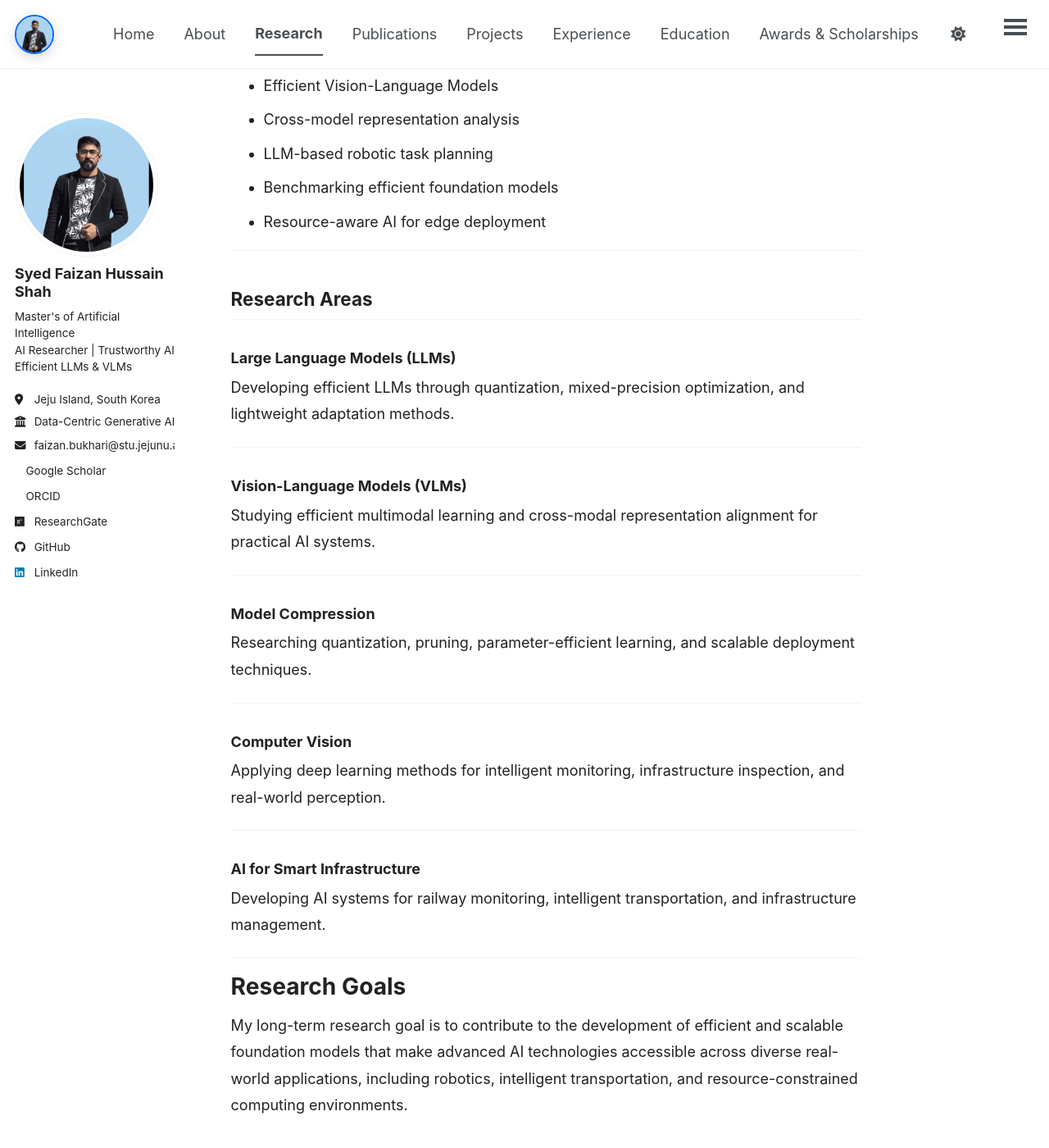
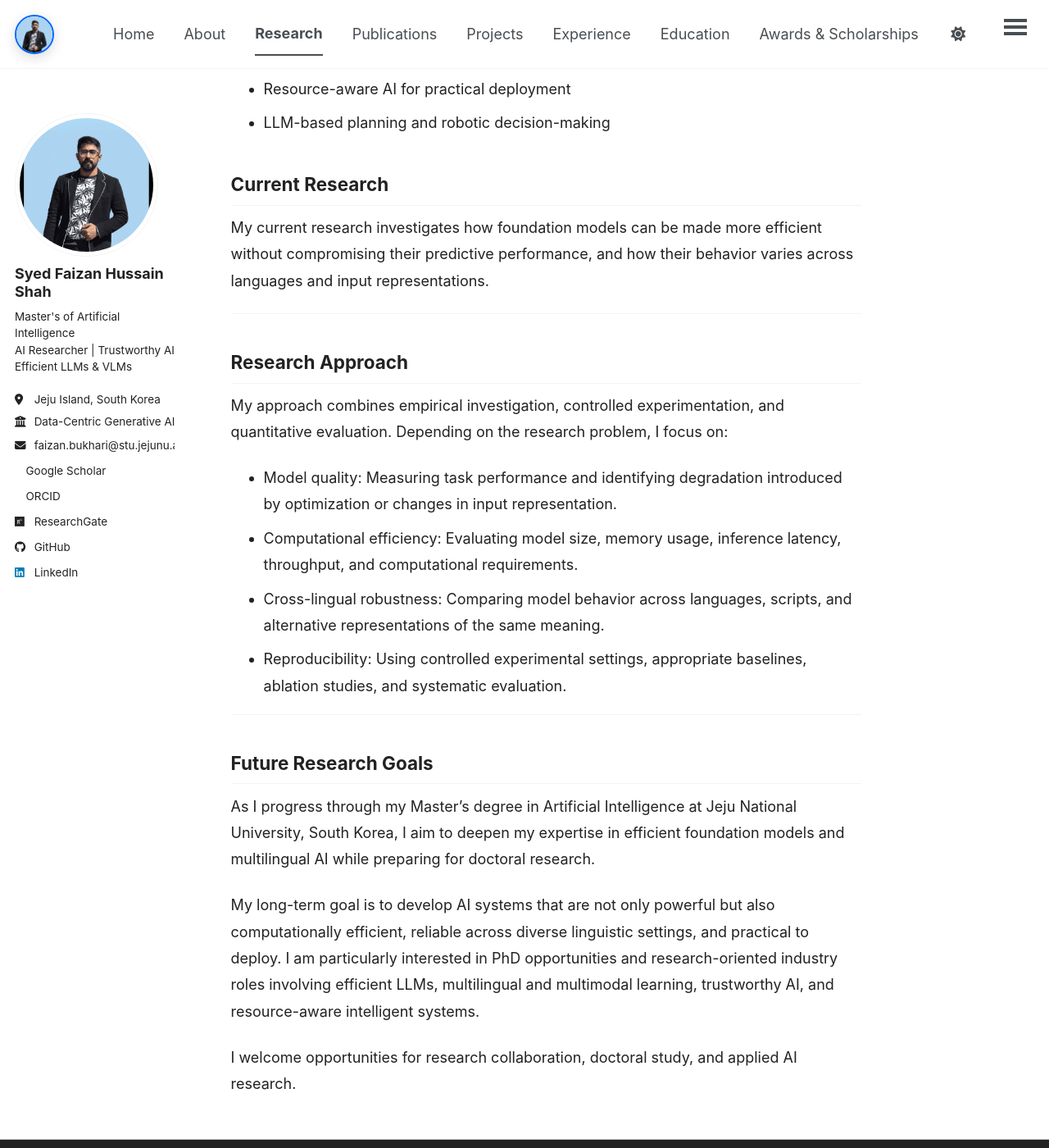
Before and after one commit to Fazi743/Fazi743.github.io, a Jekyll site: the page built from _pages/research.md, in a window 1280 px wide and 1400 px high, scrolled down 1629 px. Shown: the whole window at 82% size. Built offline with Jekyll 4.4.1, drawn with Linux system fonts in a browser that asks for light colours; a style sheet for code colours, icons or effects is not loaded; some of the changed text lies outside the part shown.

Commit message:
Revise research vision and interests for clarity
Updated research focus to emphasize multilingual and reliable AI systems, model optimization, and practical usability of foundation models. Revised research interests and approach to include empirical evaluation and cross-lingual robustness.

```diff
--- a/_pages/research.md
+++ b/_pages/research.md
@@ -6,7 +6,9 @@
 
 ## Research Vision
 
-My research focuses on developing efficient, scalable, and practical Artificial Intelligence systems that enable state-of-the-art foundation models to operate effectively in real-world and resource-constrained environments. I am particularly interested in bridging the gap between cutting-edge AI research and deployable intelligent systems through model optimization, parameter-efficient learning, and multimodal reasoning.
+My research focuses on developing efficient, multilingual, and reliable Artificial Intelligence systems, with an emphasis on improving the performance, computational efficiency, and practical usability of foundation models. I am particularly interested in understanding how model optimization, lightweight adaptation, and language representation affect the behavior of Large Language Models (LLMs) and Vision-Language Models (VLMs).
+
+Through empirical evaluation and experimental research, I aim to bridge the gap between advances in foundation models and their deployment under real-world computational constraints. My broader interests include multilingual AI, trustworthy machine learning, and intelligent systems for practical applications.
 
 ---
 
@@ -14,81 +16,62 @@
 
 ### Efficient Foundation Models
 
-- Large Language Models (LLMs)
-- Vision-Language Models (VLMs)
-- Model Quantization
-- Model Compression
-- Parameter-Efficient Fine-Tuning
-- Efficient Inference
+- Large Language Models (LLMs) and Vision-Language Models (VLMs)
+- Post-training quantization and mixed-precision optimization
+- Parameter-efficient fine-tuning and low-rank adaptation
+- Model compression and memory-efficient inference
+- Performance, latency, and resource-efficiency evaluation
 
 ---
 
-### Artificial Intelligence
+### Multilingual and Cross-Lingual AI
 
-- Machine Learning
-- Deep Learning
-- Multimodal AI
-- Natural Language Processing
-- Computer Vision
-- Generative AI
+- Multilingual vision-language understanding
+- Low-resource language evaluation
+- Native-script and Romanized text representations
+- Cross-lingual representation alignment
+- Language-dependent model performance and robustness
 
 ---
 
-### Intelligent Systems
+### Reliable and Trustworthy AI
 
-- AI for Robotics
-- Edge AI
-- Smart Infrastructure
-- Intelligent Transportation Systems
-- Resource-Constrained AI Deployment
+- Empirical evaluation of foundation models
+- Robustness across language and input representations
+- Model reliability under computational constraints
+- Reproducible benchmarking and performance analysis
 
 ---
 
+### Applied AI and Intelligent Systems
+
+- Computer vision and multimodal learning
+- AI-based railway infrastructure inspection
+- Intelligent transportation and smart infrastructure
+- Resource-aware AI for practical deployment
+- LLM-based planning and robotic decision-making
+
 ## Current Research
 
-Currently, my research is centered on improving the efficiency and deployment of foundation models through lightweight optimization techniques. My ongoing work includes:
-
-- Quantization-aware fine-tuning for Large Language Models
-- Efficient Vision-Language Models
-- Cross-model representation analysis
-- LLM-based robotic task planning
-- Benchmarking efficient foundation models
-- Resource-aware AI for edge deployment
+My current research investigates how foundation models can be made more efficient without compromising their predictive performance, and how their behavior varies across languages and input representations.
 
 ---
 
-## Research Areas
+## Research Approach
 
-### Large Language Models (LLMs)
+My approach combines empirical investigation, controlled experimentation, and quantitative evaluation. Depending on the research problem, I focus on:
 
-Developing efficient LLMs through quantization, mixed-precision optimization, and lightweight adaptation methods.
+- Model quality: Measuring task performance and identifying degradation introduced by optimization or changes in input representation.
+- Computational efficiency: Evaluating model size, memory usage, inference latency, throughput, and computational requirements.
+- Cross-lingual robustness: Comparing model behavior across languages, scripts, and alternative representations of the same meaning.
+- Reproducibility: Using controlled experimental settings, appropriate baselines, ablation studies, and systematic evaluation.
 
 ---
 
-### Vision-Language Models (VLMs)
+## Future Research Goals
 
-Studying efficient multimodal learning and cross-modal representation alignment for practical AI systems.
+As I progress through my Master's degree in Artificial Intelligence at Jeju National University, South Korea, I aim to deepen my expertise in efficient foundation models and multilingual AI while preparing for doctoral research.
 
----
+My long-term goal is to develop AI systems that are not only powerful but also computationally efficient, reliable across diverse linguistic settings, and practical to deploy. I am particularly interested in PhD opportunities and research-oriented industry roles involving efficient LLMs, multilingual and multimodal learning, trustworthy AI, and resource-aware intelligent systems.
 
-### Model Compression
-
-Researching quantization, pruning, parameter-efficient learning, and scalable deployment techniques.
-
----
-
-### Computer Vision
-
-Applying deep learning methods for intelligent monitoring, infrastructure inspection, and real-world perception.
-
----
-
-### AI for Smart Infrastructure
-
-Developing AI systems for railway monitoring, intelligent transportation, and infrastructure management.
-
----
-
-# Research Goals
-
-My long-term research goal is to contribute to the development of efficient and scalable foundation models that make advanced AI technologies accessible across diverse real-world applications, including robotics, intelligent transportation, and resource-constrained computing environments.
+I welcome opportunities for research collaboration, doctoral study, and applied AI research.
```
